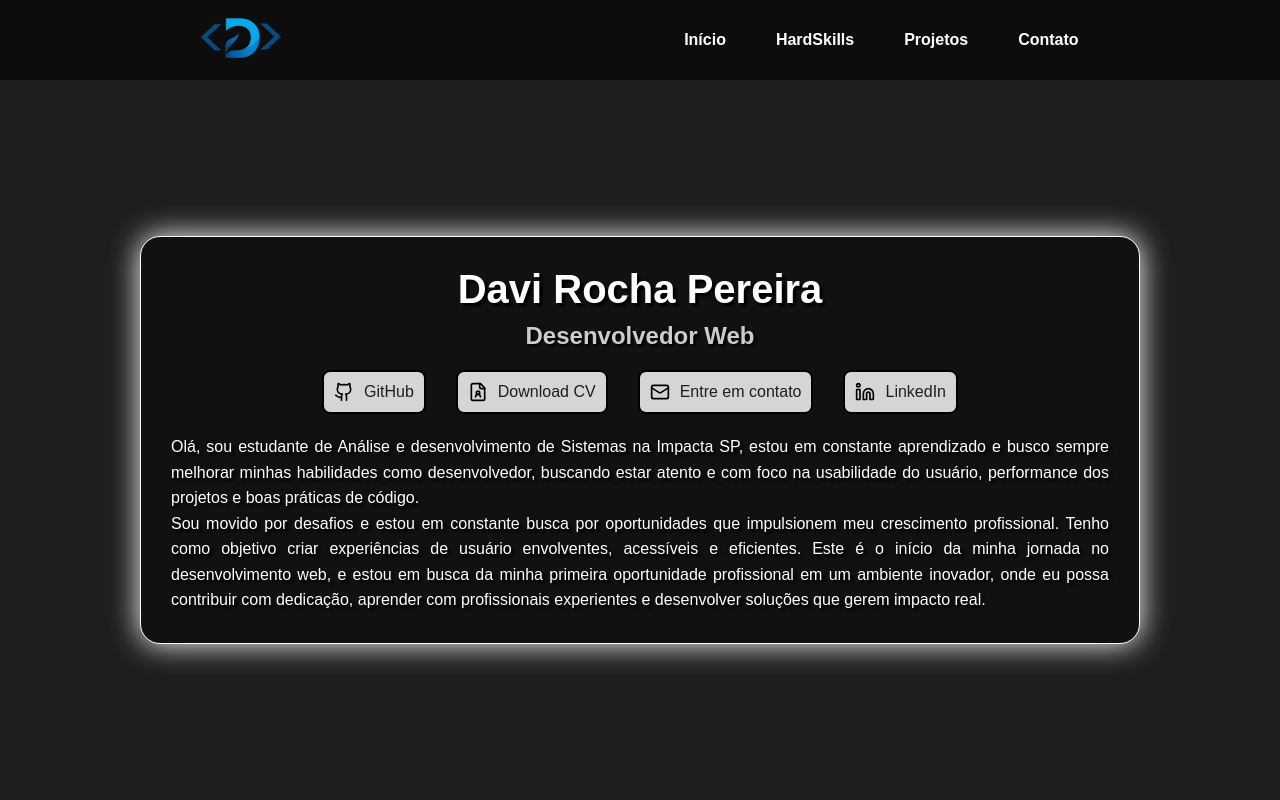
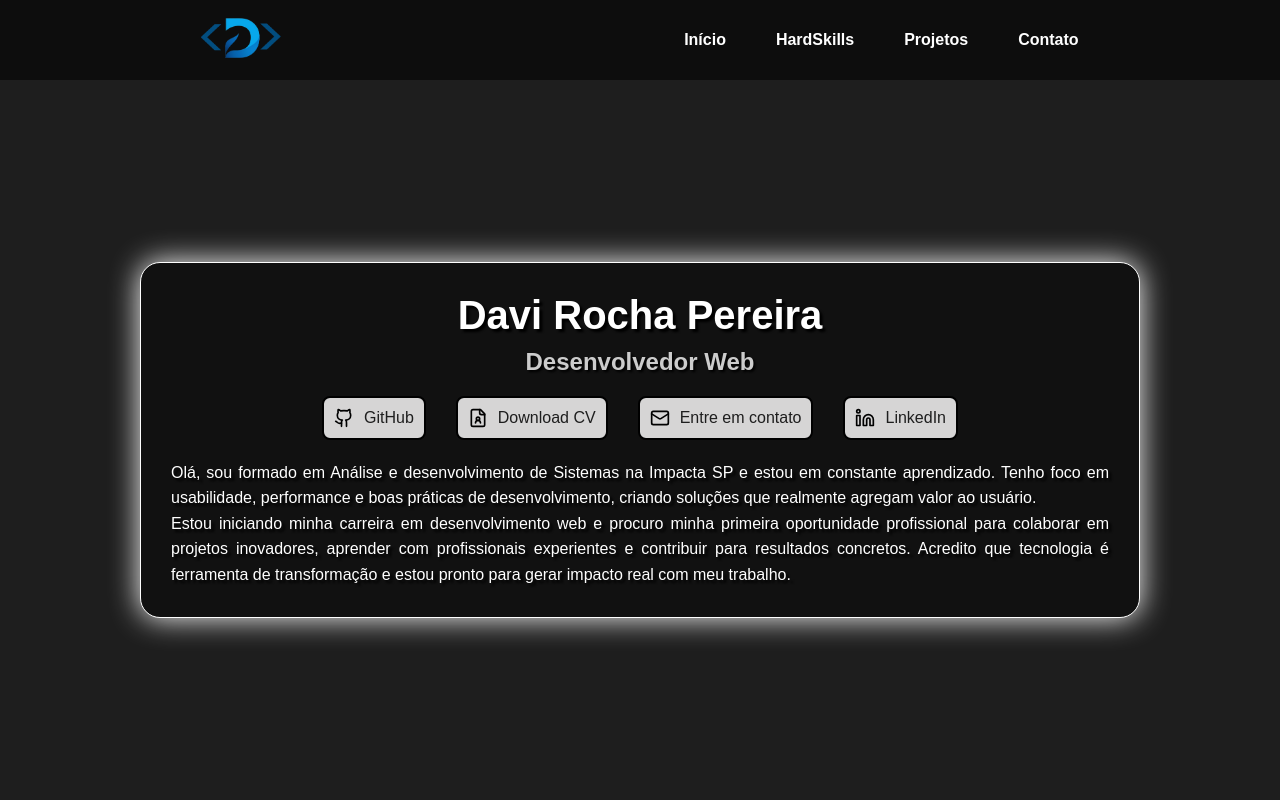
Before and after one commit to Davi2004/PortfolioPessoal, a React (Create React App) app: page / in a window 1280 px wide. Shown: the top 800 px of the page. Built offline with nearby package versions, Linux system fonts and the light colour scheme.

Commit message:
Nova atualização

```diff
--- a/src/components/home/index.js
+++ b/src/components/home/index.js
@@ -86,11 +86,11 @@ function Home() {
                         </div>
 
                         <p>
-                            Olá, sou estudante de Análise e desenvolvimento de Sistemas na Impacta SP, estou em constante aprendizado e busco sempre melhorar minhas habilidades como desenvolvedor, buscando estar atento e com foco na usabilidade do usuário, performance dos projetos e boas práticas de código.
+                            Olá, sou formado em Análise e desenvolvimento de Sistemas na Impacta SP e estou em constante aprendizado. Tenho foco em usabilidade, performance e boas práticas de desenvolvimento, criando soluções que realmente agregam valor ao usuário.
                         </p>
 
                         <p>
-                            Sou movido por desafios e estou em constante busca por oportunidades que impulsionem meu crescimento profissional. Tenho como objetivo criar experiências de usuário envolventes, acessíveis e eficientes. Este é o início da minha jornada no desenvolvimento web, e estou em busca da minha primeira oportunidade profissional em um ambiente inovador, onde eu possa contribuir com dedicação, aprender com profissionais experientes e desenvolver soluções que gerem impacto real.
+                            Estou iniciando minha carreira em desenvolvimento web e procuro minha primeira oportunidade profissional para colaborar em projetos inovadores, aprender com profissionais experientes e contribuir para resultados concretos. Acredito que tecnologia é ferramenta de transformação e estou pronto para gerar impacto real com meu trabalho.
                         </p>
 
                     </div>
```
